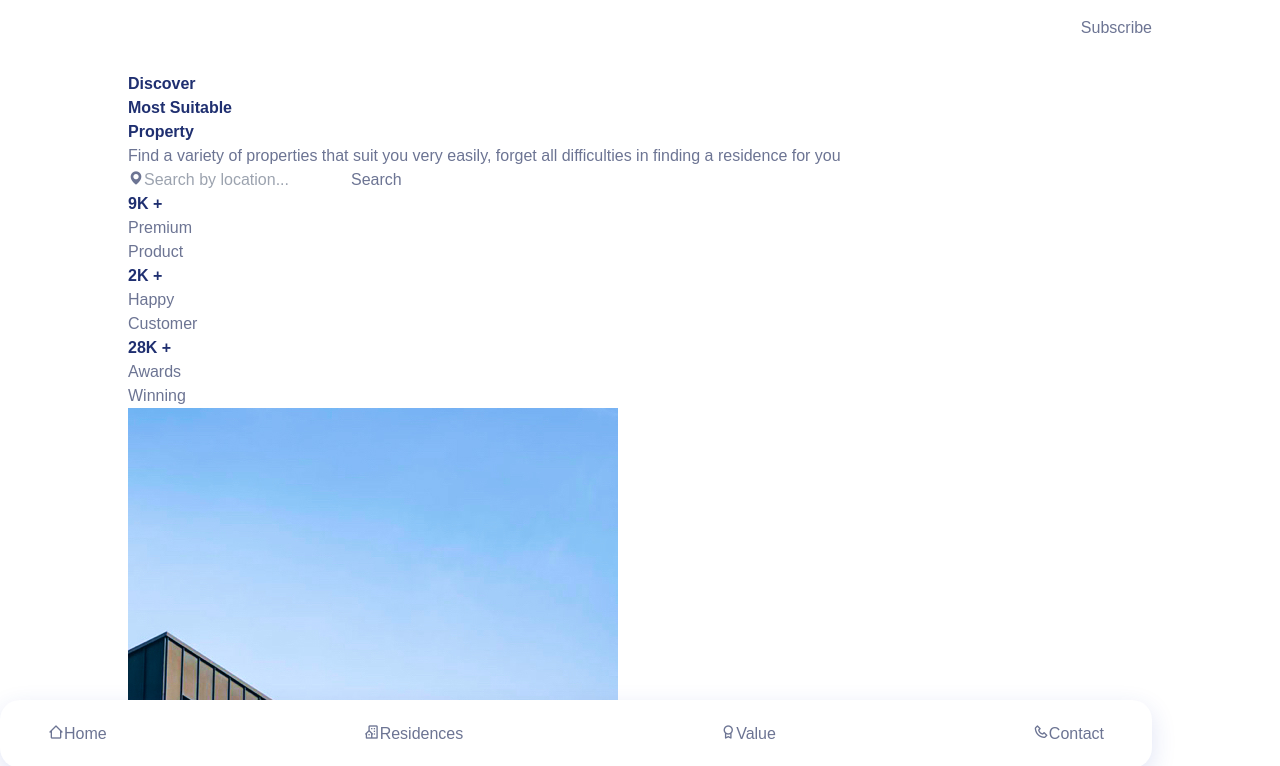
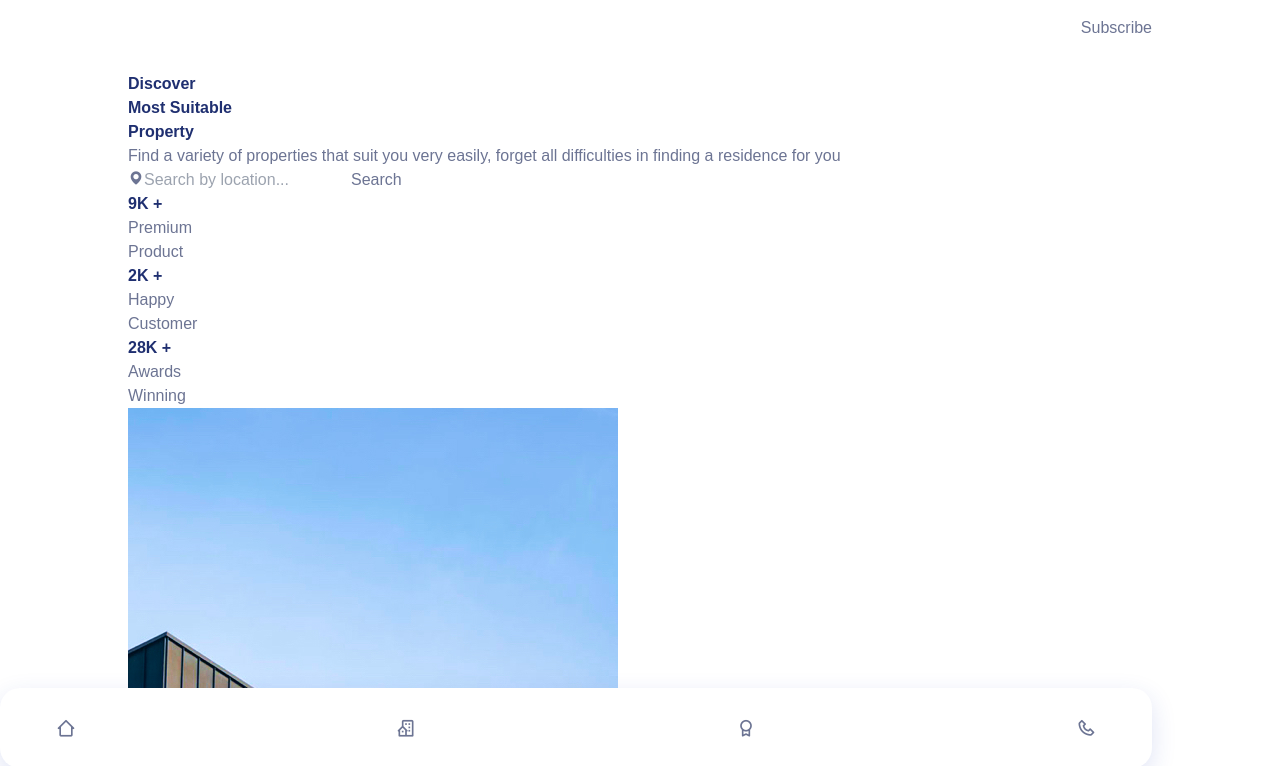
Before and after one commit to shoproizoshlo/real-state-website-vue-ts, a Vue app: page / in a window 1280 px wide. Shown: the top 766 px of the page. Built offline with nearby package versions, Linux system fonts and the light colour scheme.

Commit message:
styled nav

```diff
--- a/src/components/header/HeaderComponent.vue
+++ b/src/components/header/HeaderComponent.vue
@@ -15,30 +15,10 @@
         class="mx-0 my-auto fixed bottom-8 inset-x-0 bg-container-color transition duration-400 ease-in-out nav__menu"
       >
         <ul class="flex justify-between items-center">
-          <li class="nav__item">
-            <a href="#home" class="nav__link">
-              <i class="bx bx-home-alt-2"></i>
-              <span>Home</span></a
-            >
-          </li>
-          <li class="nav__item">
-            <a href="#popular" class="nav__link">
-              <i class="bx bx-building-house"></i>
-              <span>Residences</span></a
-            >
-          </li>
-          <li class="nav__item">
-            <a href="#value" class="nav__link">
-              <i class="bx bx-award"></i>
-              <span>Value</span></a
-            >
-          </li>
-          <li class="nav__item">
-            <a href="#contact" class="nav__link">
-              <i class="bx bx-phone"></i>
-              <span>Contact</span></a
-            >
-          </li>
+          <NavLink id="home" icon="bx-home-alt-2" name="Home" />
+          <NavLink id="popular" icon="bx-building-house" name="Residences" />
+          <NavLink id="value" icon="bx-award" name="Value" />
+          <NavLink id="contact" icon="bx-phone" name="Contact" />
         </ul>
       </div>
 
@@ -51,7 +31,9 @@
 </template>
 
 <script>
-export default {};
+import NavLink from "./NavLink.vue";
+
+export default { components: { NavLink } };
 </script>
 
 <style scoped>
--- /dev/null
+++ b/src/components/header/NavLink.vue
@@ -0,0 +1,29 @@
+<template>
+  <li class="nav__item">
+    <a :href="`#${id}`" class="text-text-color flex p-2 rounded-full nav__link">
+      <i :class="`text-xl bx ${icon}`"></i>
+      <span class="hidden">{{ name }}</span>
+    </a>
+  </li>
+</template>
+
+<script lang="ts">
+export default {
+  props: {
+    id: {
+      type: String,
+      required: true,
+    },
+    icon: {
+      type: String,
+      required: true,
+    },
+    name: {
+      type: String,
+      required: true,
+    },
+  },
+};
+</script>
+
+<style scoped></style>
```
